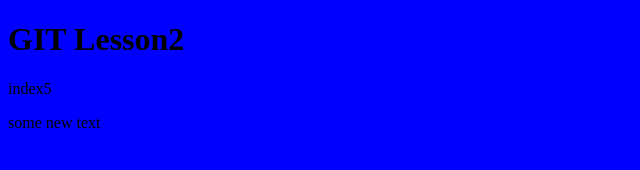
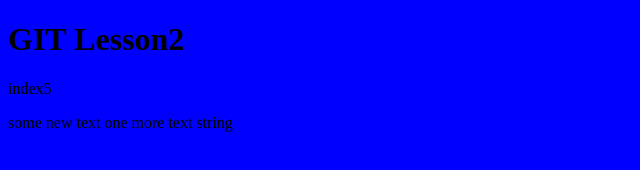
Before and after one commit to jongardi/my-site, a plain HTML site: page index.html in a window 1280 px wide. Shown: the whole page, without its empty margins (0-640 px from the left). Drawn offline with Linux system fonts and the light colour scheme.

Commit message:
new strings

```diff
--- a/index.html
+++ b/index.html
@@ -10,5 +10,6 @@
 <p>index5</p>
 
 some new text
+one more text string
 </body>
 </html>
```
